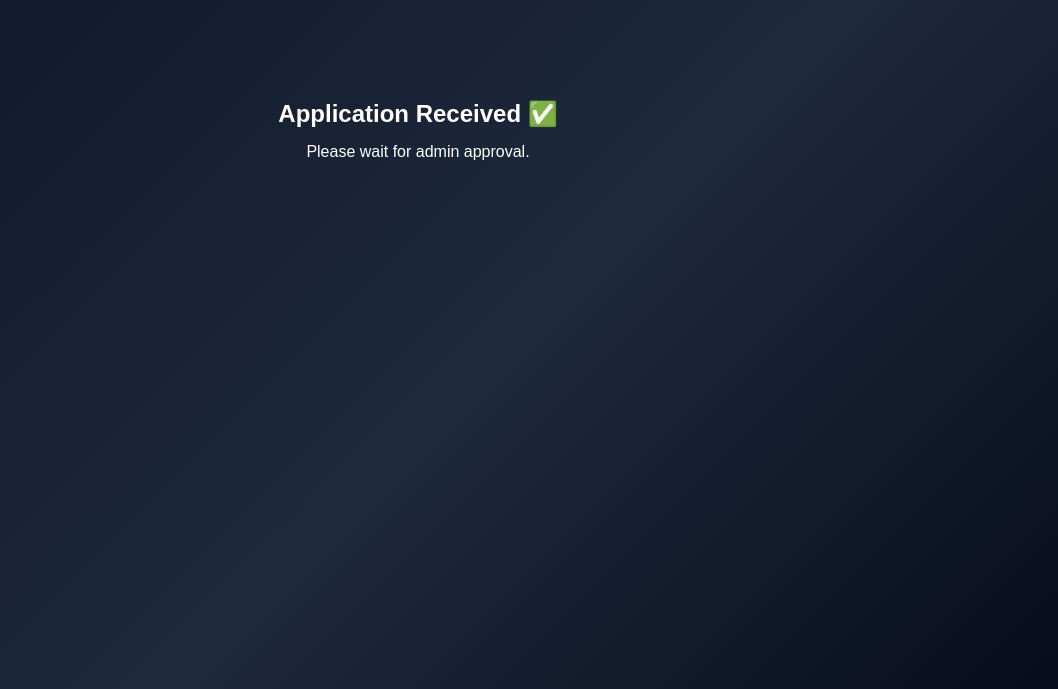
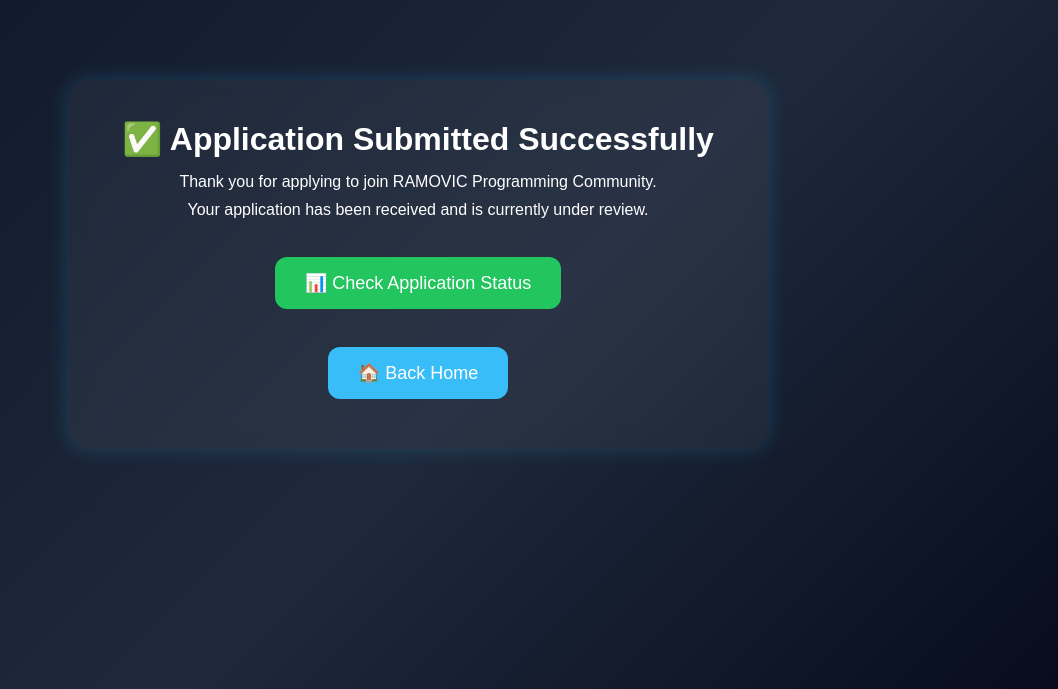
Before and after one commit to RAMOVIC239/Ramovic-community, a Flask app: template templates/status.html in a window 1280 px wide. Shown: the top 689 px of the page, without its empty margins (222-1280 px from the left). Run offline with Flask 3, Linux system fonts and the light colour scheme; the template is opened without the code that fills it, so the values that code supplies are empty.

Commit message:
Enhance status page for application submission
Updated the status page to reflect application submission success and provide additional information to the user.

```diff
--- a/templates/status.html
+++ b/templates/status.html
@@ -1,17 +1,42 @@
 <!DOCTYPE html>
+
 <html>
 <head>
 <meta charset="UTF-8">
-<title>Status</title>
+<meta name="viewport" content="width=device-width, initial-scale=1.0">
+<title>RAMOVIC COMMUNITY - Application Submitted</title>
 <link rel="stylesheet" href="/static/style.css">
 </head>
 
 <body>
 
-<div class="container">
+<div class="container status-card">
 
-<h2>Application Received ✅</h2>
-<p>Please wait for admin approval.</p>
+<h1>✅ Application Submitted Successfully</h1>
+
+<p>
+Thank you for applying to join RAMOVIC Programming Community.
+</p>
+
+<p>
+Your application has been received and is currently under review.
+</p>
+
+<br>
+
+<a href="/result/{{ applicant_id }}">
+    <button class="join-btn">
+        📊 Check Application Status
+    </button>
+</a>
+
+<br><br>
+
+<a href="/">
+    <button>
+        🏠 Back Home
+    </button>
+</a>
 
 </div>
 
```
